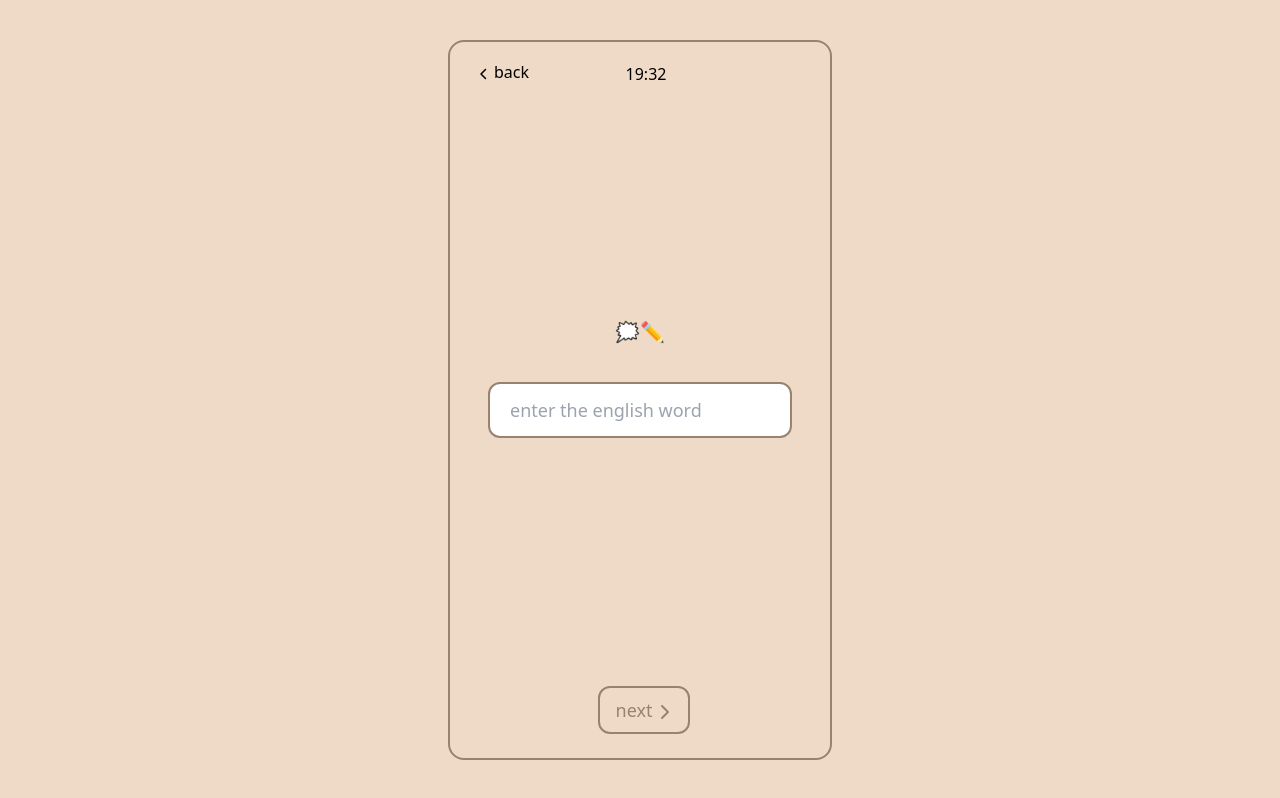
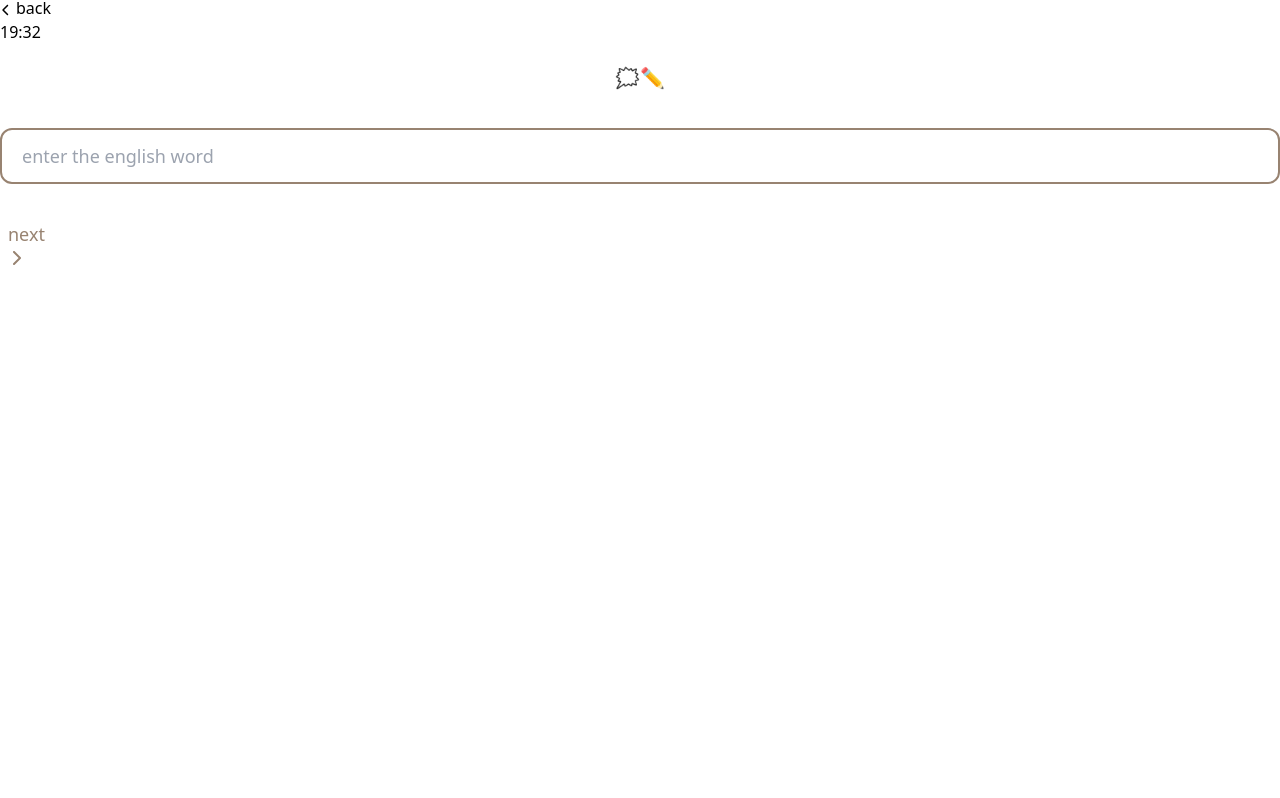
Before and after one commit to vladk7072/react-engwords-app, a React (Create React App) app: page /adding-words in a window 1280 px wide. Built offline with nearby package versions, Linux system fonts and the light colour scheme.

Commit message:
chore: non commit

```diff
--- a/src/app.scss
+++ b/src/app.scss
@@ -2,18 +2,18 @@
 @tailwind components;
 @tailwind utilities;
 
-.main {
-  @apply h-[100vh] bg-[#efdac7] flex items-center justify-center px-3 font-sans font-normal;
-}
-.wrapper {
-  @apply max-w-sm mx-auto w-[100%] h-[90vh] overflow-hidden border-2 border-[#988371] rounded-2xl flex items-center justify-between flex-col px-3 pb-4 pt-2 sm:px-4 sm:pb-6 sm:pt-3;
-}
-.top {
-  @apply font-medium flex justify-between items-center w-[100%] pl-3 pb-5 pt-2;
-}
-.button {
-  @apply px-4 py-2 flex items-center border-2 rounded-xl hover:cursor-pointer select-none border-[#988371] text-[#988371] active:bg-[#c9b7a7];
-}
+// .main {
+//   @apply h-[100vh] bg-[#efdac7] flex items-center justify-center px-3 font-sans font-normal;
+// }
+// .wrapper {
+//   @apply max-w-sm mx-auto w-[100%] h-[90vh] overflow-hidden border-2 border-[#988371] rounded-2xl flex items-center justify-between flex-col px-3 pb-4 pt-2 sm:px-4 sm:pb-6 sm:pt-3;
+// }
+// .top {
+//   @apply font-medium flex justify-between items-center w-[100%] pl-3 pb-5 pt-2;
+// }
+// .button {
+//   @apply px-4 py-2 flex items-center border-2 rounded-xl hover:cursor-pointer select-none border-[#988371] text-[#988371] active:bg-[#c9b7a7];
+// }
 .word {
   @apply rounded w-[100%] text-center px-1 py-[5%] sm:px-2 sm:py-[10%] h-[100%] flex flex-col justify-around;
   &__text {
--- a/src/pages/AddPage.tsx
+++ b/src/pages/AddPage.tsx
@@ -80,13 +80,13 @@ export const AddPage: FC<PropsType> = ({ time }) => {
             />
             {pending && (
               <svg
+                className="ml-2"
                 xmlns="http://www.w3.org/2000/svg"
                 xmlnsXlink="http://www.w3.org/1999/xlink"
                 width="60px"
                 height="60px"
                 viewBox="0 0 100 100"
                 preserveAspectRatio="xMidYMid"
-                className="ml-2"
               >
                 <g transform="translate(26.666666666666668,26.666666666666668)">
                   <rect x="-20" y="-20" width="40" height="40" fill="#c2aa94">
```
